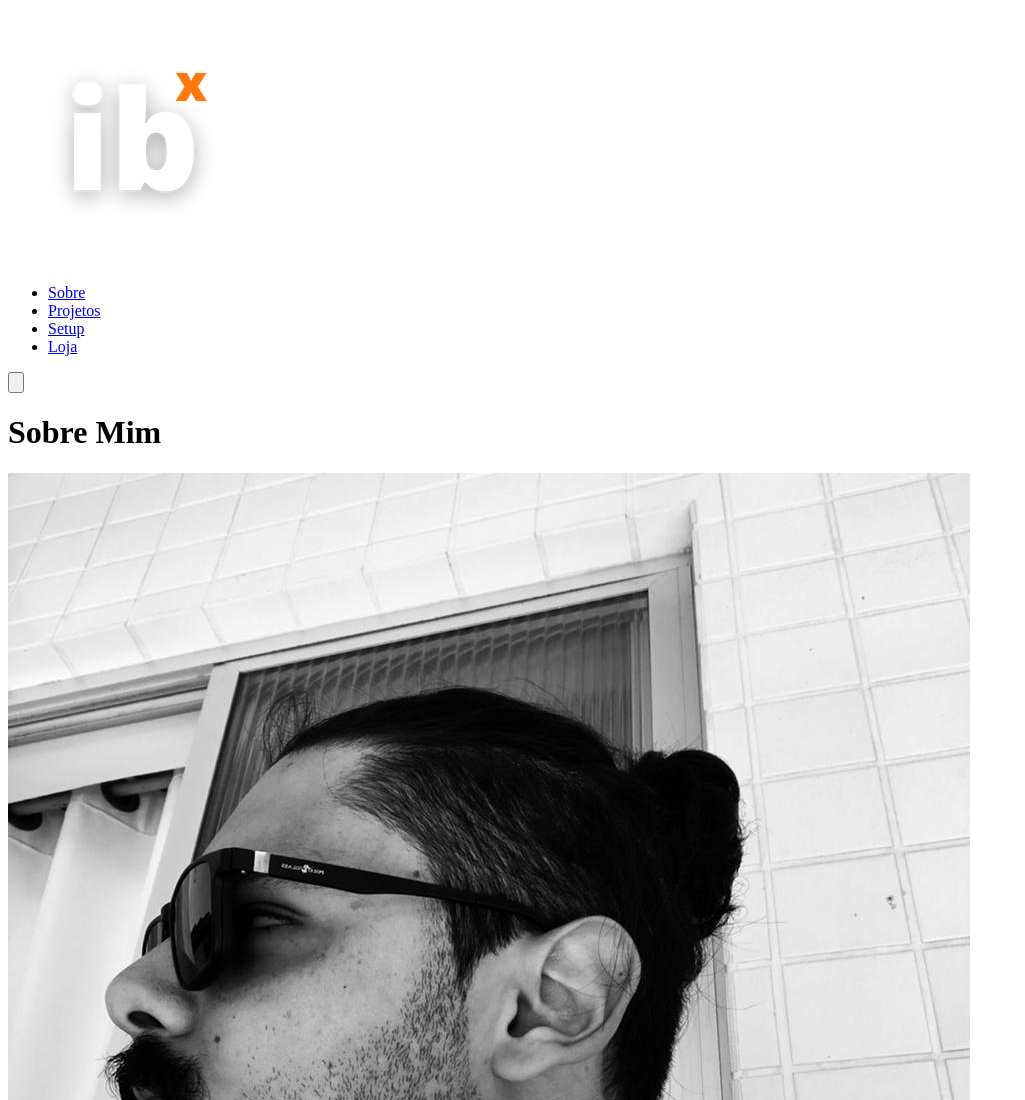
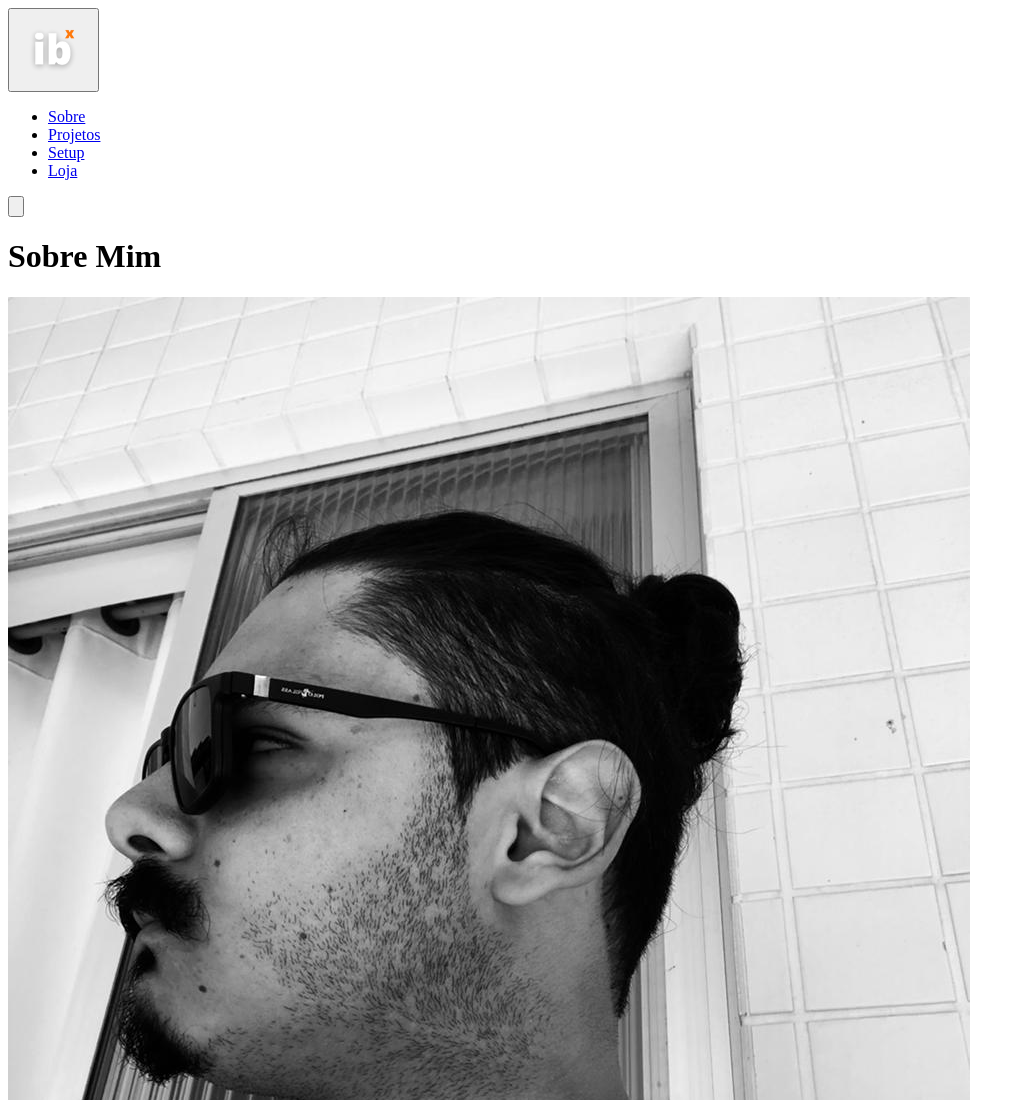
Before and after one commit to IgorBifano/my-site, a plain HTML site: page about.html in a window 1280 px wide. Shown: the top 1100 px of the page, without its empty margins (0-1025 px from the left). Drawn offline with Linux system fonts and the light colour scheme.

Commit message:
Header Alteration

```diff
--- a/about.html
+++ b/about.html
@@ -13,7 +13,13 @@
 <body>
     <header>
         <!-- Logomarca -->
-        <img src="./all-images/logo.png" alt="Logomarca Igor Bifano IBX">
+        <div>
+            <a href="./index.html">
+               <button id="button-logo">
+               <img src="./all-images/logo.png" alt="Logomarca Igor Bifano IBX" width="75px" height="75px" title="Voltar à página Inicial">
+               </button>
+           </a>
+           </div>
 
         <!-- Menu -->
         <nav>
```
Also changed, not shown: index.html (+8 -1 lines).
